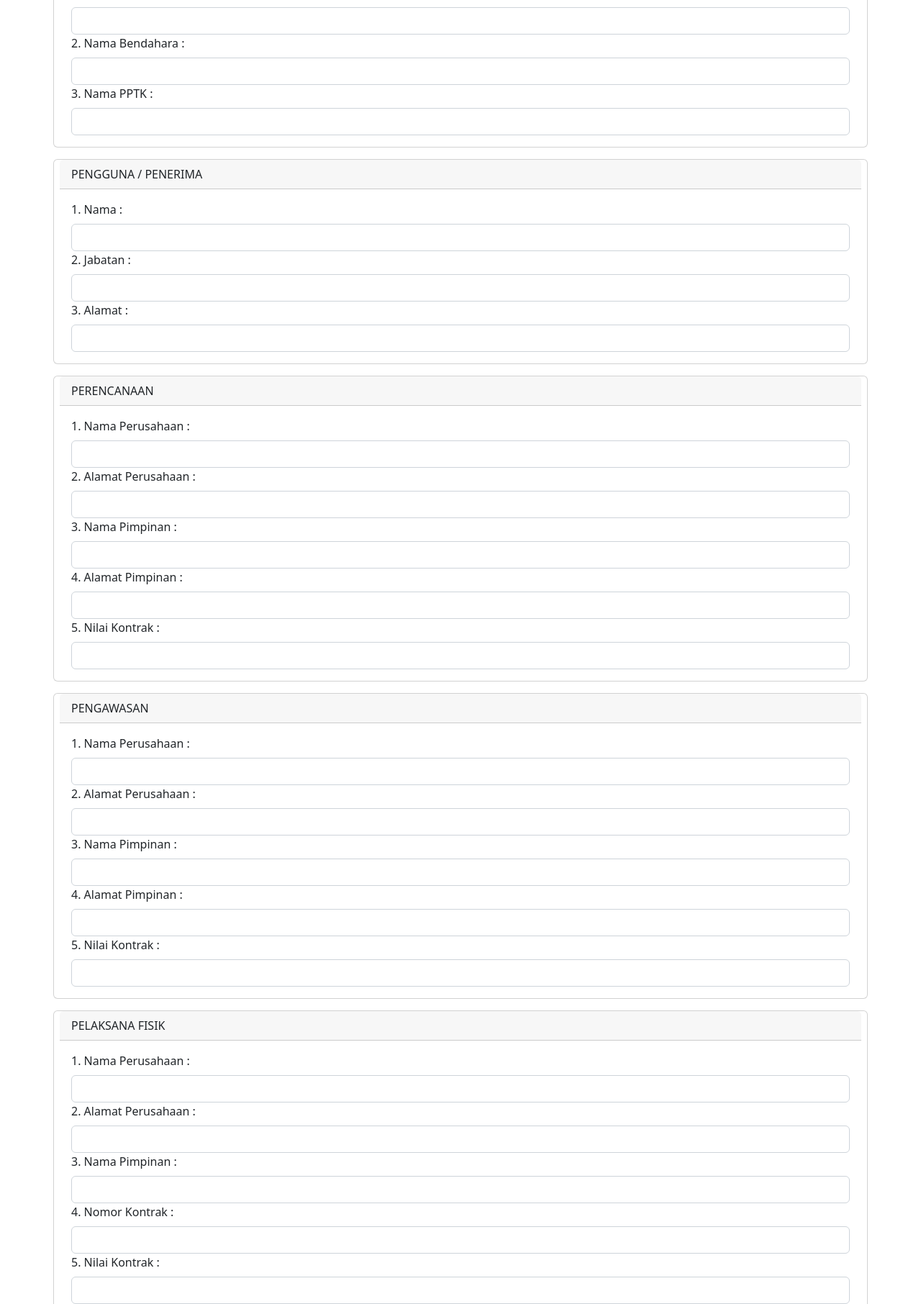
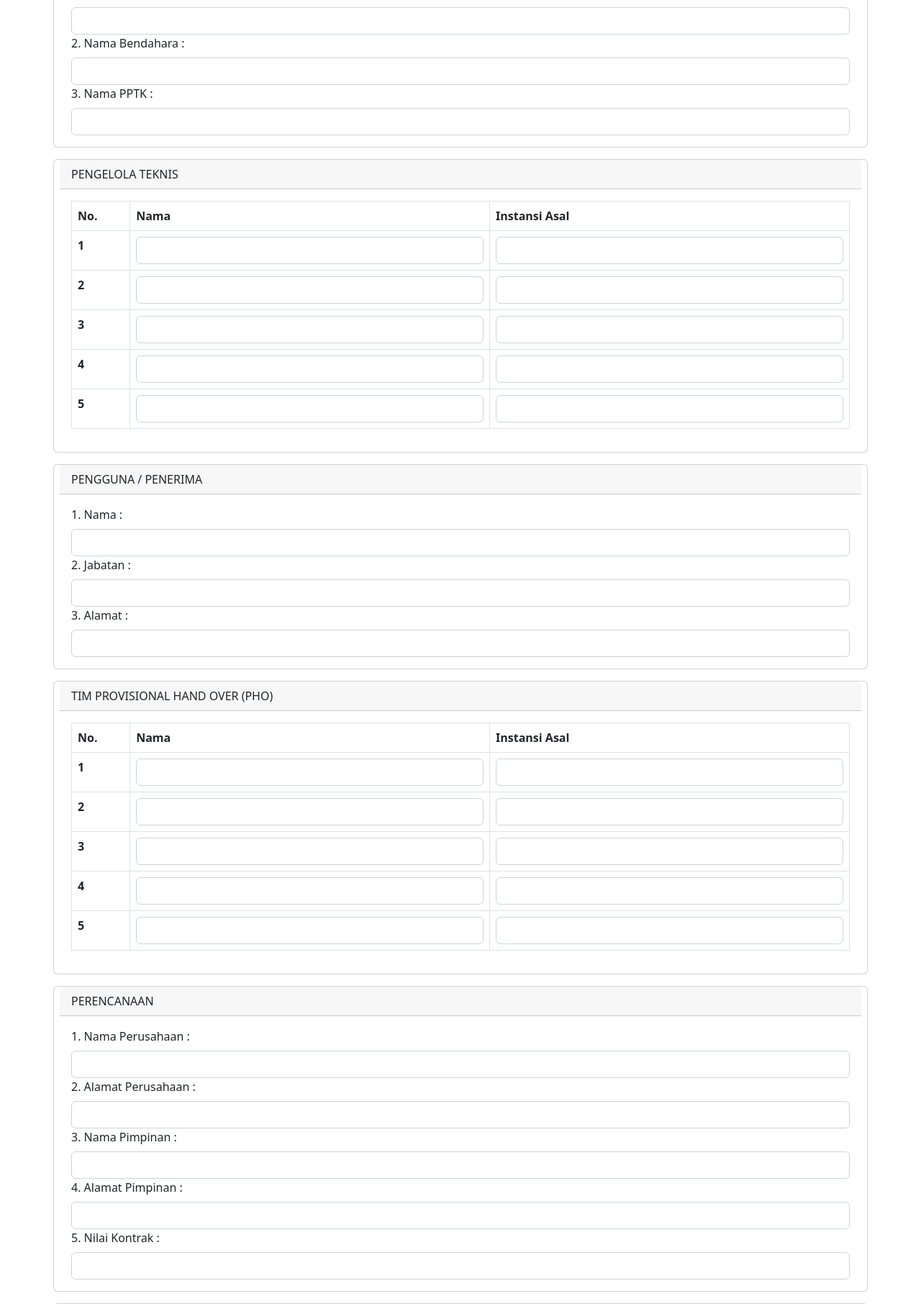
Before and after one commit to MuammarSST/sitepra, a PHP site: page /proses/tambah.php in a window 1280 px wide. Shown: the part 847-2659 px from the top of the page at 72% size. Run offline with PHP 8.4, Linux system fonts and the light colour scheme.

Commit message:
penambahan file

```diff
--- a/index.php
+++ b/index.php
@@ -1,4 +1,6 @@
-<?php require_once 'proses\data.php'?>
+<?php require_once 'proses\data.php'
+?>
+
 <!doctype html>
 <html lang="en">
   <head>
--- a/proses/tambah.php
+++ b/proses/tambah.php
@@ -24,7 +24,7 @@
 </nav>
 <div class="container">
 
-<form class="row g-3">
+<form class="row g-3" method="post" action="proses/simpan_tambah.php">
 
 <div class="card">
   <div class="card-header">
@@ -97,7 +97,7 @@
   </div>
 </div>
 
-<!-- <div class="card">
+<div class="card">
   <div class="card-header">
     PENGELOLA TEKNIS
   </div>
@@ -114,32 +114,32 @@
   <tbody>
     <tr>
       <th scope="row">1</th>
-      <td> <input type="text" class="form-control" id="inputAddress" required ></td>
-      <td> <input type="text" class="form-control" id="inputAddress" required ></td>
+      <td> <input type="text" class="form-control" id="pl_nama_1" required ></td>
+      <td> <input type="text" class="form-control" id="pl_instasi_asal_1" required ></td>
 
     </tr>
     <tr>
       <th scope="row">2</th>
-      <td> <input type="text" class="form-control" id="inputAddress" required ></td>
-      <td> <input type="text" class="form-control" id="inputAddress" required ></td>
+      <td> <input type="text" class="form-control" id="pl_nama_2" required ></td>
+      <td> <input type="text" class="form-control" id="pl_instasi_asal_2" required ></td>
 
     </tr>
     <tr>
       <th scope="row">3</th>
-      <td> <input type="text" class="form-control" id="inputAddress" required ></td>
-      <td> <input type="text" class="form-control" id="inputAddress" required ></td>
+      <td> <input type="text" class="form-control" id="pl_nama_3" required ></td>
+      <td> <input type="text" class="form-control" id="pl_instasi_asal_3" required ></td>
 
     </tr>
     <tr>
       <th scope="row">4</th>
-      <td> <input type="text" class="form-control" id="inputAddress" required ></td>
-      <td> <input type="text" class="form-control" id="inputAddress" required ></td>
+      <td> <input type="text" class="form-control" id="pl_nama_4" required ></td>
+      <td> <input type="text" class="form-control" id="pl_instasi_asal_4" required ></td>
 
     </tr>
     <tr>
       <th scope="row">5</th>
-      <td> <input type="text" class="form-control" id="inputAddress" required ></td>
-      <td> <input type="text" class="form-control" id="inputAddress" required ></td>
+      <td> <input type="text" class="form-control" id="pl_nama_5" required ></td>
+      <td> <input type="text" class="form-control" id="pl_instasi_asal_5" required ></td>
 
     </tr>
   </tbody>
@@ -149,7 +149,7 @@
   </div>
 
 
-</div> -->
+</div>
 
 <div class="card">
   <div class="card-header">
@@ -172,42 +172,50 @@
 </div>
 
 
-<!--
+
 <div class="card">
   <div class="card-header">
-    TIM PROVISIONAL HAND OVER (PH0)
+    TIM PROVISIONAL HAND OVER (PHO)
   </div>
   <div class="card-body">
   <table class="table table-bordered">
+  <thead>
+    <tr>
+      <th scope="col">No.</th>
+      <th scope="col">Nama</th>
+      <th scope="col">Instansi Asal</th>
+
+    </tr>
+  </thead>
   <tbody>
     <tr>
       <th scope="row">1</th>
-      <td> <input type="text" class="form-control" id="inputAddress" required ></td>
-      <td> <input type="text" class="form-control" id="inputAddress" required ></td>
+      <td> <input type="text" class="form-control" id="pl_nama_1" required ></td>
+      <td> <input type="text" class="form-control" id="pl_instasi_asal_1" required ></td>
 
     </tr>
     <tr>
       <th scope="row">2</th>
-      <td> <input type="text" class="form-control" id="inputAddress" required ></td>
-      <td> <input type="text" class="form-control" id="inputAddress" required ></td>
+      <td> <input type="text" class="form-control" id="pl_nama_2" required ></td>
+      <td> <input type="text" class="form-control" id="pl_instasi_asal_2" required ></td>
 
     </tr>
     <tr>
       <th scope="row">3</th>
-      <td> <input type="text" class="form-control" id="inputAddress" required ></td>
-      <td> <input type="text" class="form-control" id="inputAddress" required ></td>
+      <td> <input type="text" class="form-control" id="pl_nama_3" required ></td>
+      <td> <input type="text" class="form-control" id="pl_instasi_asal_3" required ></td>
 
     </tr>
     <tr>
       <th scope="row">4</th>
-      <td> <input type="text" class="form-control" id="inputAddress" required ></td>
-      <td> <input type="text" class="form-control" id="inputAddress" required ></td>
+      <td> <input type="text" class="form-control" id="pl_nama_4" required ></td>
+      <td> <input type="text" class="form-control" id="pl_instasi_asal_4" required ></td>
 
     </tr>
     <tr>
       <th scope="row">5</th>
-      <td> <input type="text" class="form-control" id="inputAddress" required ></td>
-      <td> <input type="text" class="form-control" id="inputAddress" required ></td>
+      <td> <input type="text" class="form-control" id="pl_nama_5" required ></td>
+      <td> <input type="text" class="form-control" id="pl_instasi_asal_5" required ></td>
 
     </tr>
   </tbody>
@@ -217,7 +225,7 @@
   </div>
 
 
-</div> -->
+</div>
 
 
   <div class="card">
@@ -388,7 +396,7 @@
 </div>
 
   <div class="col-12">
-    <input type="submit" class="btn btn-primary" value="SIMPAN">
+    <input type="submit" class="btn btn-primary" value="Simpan">
   </div>
 </form>
 
```
Also changed, not shown: proses/simpan_tambah.php (added, +47 -0 lines).
